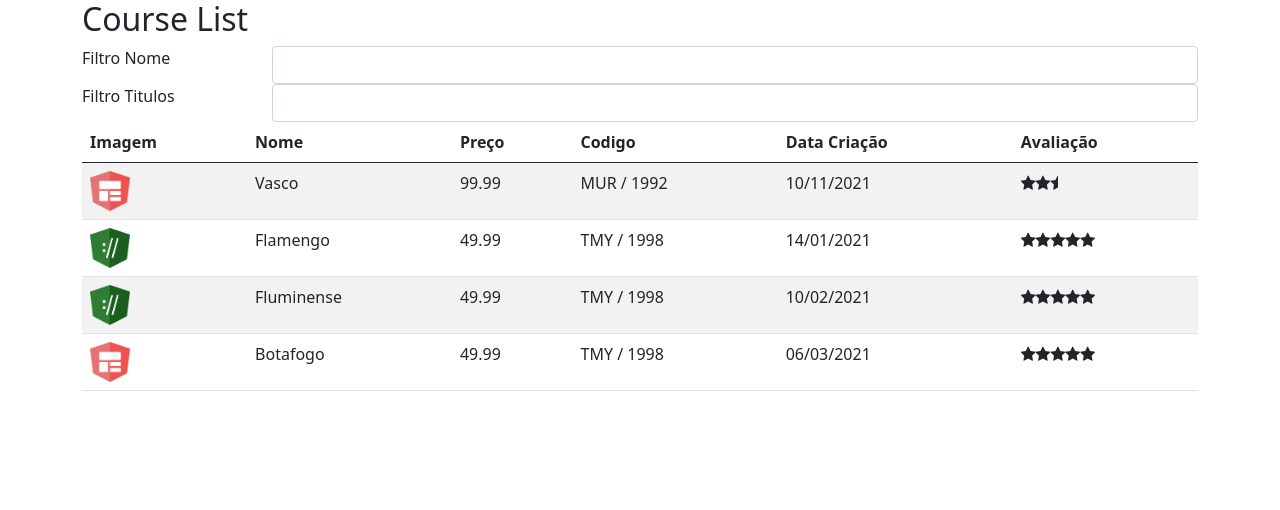
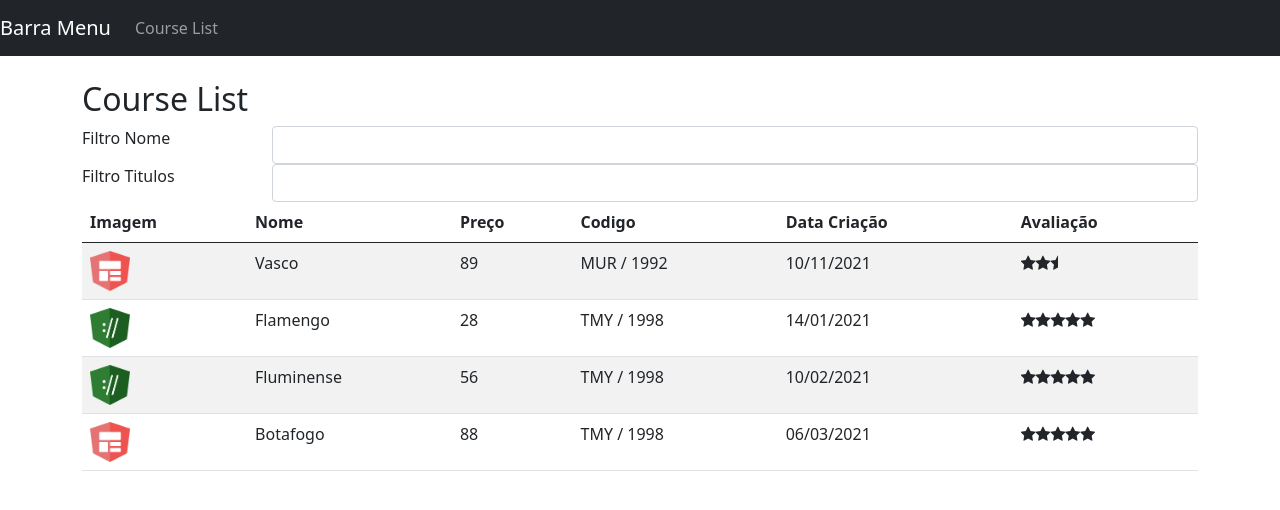
Before and after one commit to murilofarias10/R_SQL_OUTROS, an Angular app in the folder ProjetoComAngular/curso-manager/: page /courses in a window 1280 px wide. Shown: the top 510 px of the page. Built offline with nearby package versions, Linux system fonts and the light colour scheme.

Commit message:
incluindo rotas para erros e nav_bar

```diff
--- a/ProjetoComAngular/curso-manager/src/app/Courses/course-list.component.ts
+++ b/ProjetoComAngular/curso-manager/src/app/Courses/course-list.component.ts
@@ -11,7 +11,7 @@
 import { CourseService } from "./course.service";
 
 @Component({
-        selector: 'app-course-list',
+      /*  selector: 'app-course-list', agora a referencia sera via link de rotas*/
     templateUrl : './course-list.component.html'
 })
 
--- a/ProjetoComAngular/curso-manager/src/app/Courses/course.service.ts
+++ b/ProjetoComAngular/curso-manager/src/app/Courses/course.service.ts
@@ -20,7 +20,7 @@
                 id: 1,
                 name: 'Vasco',
                 imageUrl: '/assets/images/forms.png',
-                price: 99.99,
+                price: 89,
                 code: 'MUR-1992',
                 duration: 120,
                 rating: 2.5,
@@ -30,7 +30,7 @@
                 id: 2,
                 name: 'Flamengo',
                 imageUrl: '/assets/images/http.png',
-                price: 49.99,
+                price: 28,
                 code: 'TMY-1998',
                 duration: 80,
                 rating: 5.0,
@@ -41,7 +41,7 @@
                 id: 3,
                 name: 'Fluminense',
                 imageUrl: '/assets/images/http.png',
-                price: 49.99,
+                price: 56,
                 code: 'TMY-1998',
                 duration: 80,
                 rating: 5.0,
@@ -51,7 +51,7 @@
                 id: 4,
                 name: 'Botafogo',
                 imageUrl: '/assets/images/forms.png',
-                price: 49.99,
+                price: 88,
                 code: 'TMY-1998',
                 duration: 80,
                 rating: 5.0,
--- a/ProjetoComAngular/curso-manager/src/app/app.component.html
+++ b/ProjetoComAngular/curso-manager/src/app/app.component.html
@@ -11,6 +11,15 @@
 <br><br> Arqui será alterado: {{name}}
 <br><br>
 -->
-<div class="container">
-    <app-course-list></app-course-list>
+<!-- ANTERIOR agora estamos utilizando utilizando link de rotas
+<app-nav-bar></app-nav-bar>
+
+<div class="container mt-10">
+   <app-course-list></app-course-list>
 </div>
+-->
+
+<app-nav-bar></app-nav-bar>
+<div class="container mt-4">
+     <router-outlet></router-outlet>
+</div>
--- /dev/null
+++ b/ProjetoComAngular/curso-manager/src/app/error-404/error-404.component.html
@@ -0,0 +1 @@
+<h2> Pagina não encontrada, By: Murilo Farias </h2>
--- /dev/null
+++ b/ProjetoComAngular/curso-manager/src/app/nav-bar/nav-bar.component.html
@@ -0,0 +1,17 @@
+
+<nav class="navbar navbar-expand-lg navbar-dark bg-dark">
+<a href="#" class="navbar-brand">Barra Menu</a>
+
+    <button class="navbar-toggler" type="button" data-toggle="collapse" data-target="#navbarSupportedContent"
+        aria-controls="navbarSupportedContent" aria-expanded="false" aria-label="Toggle navigation">
+        <span class="navbar-toggler-icon"></span>
+    </button>
+
+    <div class="collapse navbar-collapse" id="navbarSupportedContent">
+        <ul class="navbar-nav mr-auto">
+            <li class="nav-item">
+                <a href="#" class="nav-link">Course List</a>
+            </li>
+        </ul>
+    </div>
+</nav>
```
Also changed, not shown: ProjetoComAngular/curso-manager/src/app/app.module.ts (+19 -2 lines), ProjetoComAngular/curso-manager/src/app/error-404/error-404.component.ts (added, +9 -0 lines), ProjetoComAngular/curso-manager/src/app/nav-bar/nav-bar.component.ts (added, +11 -0 lines).
